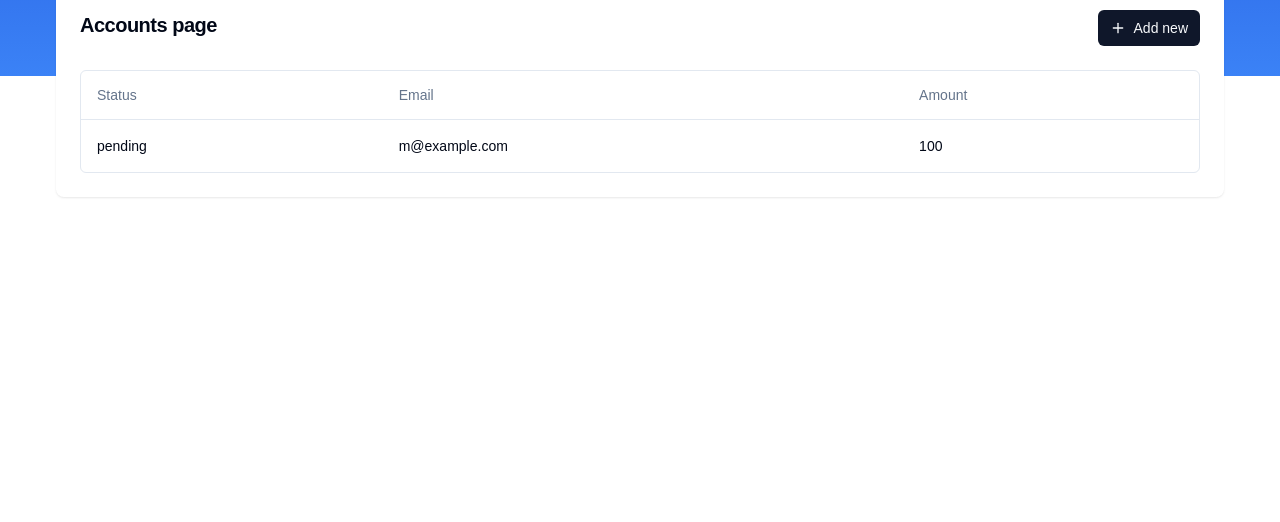
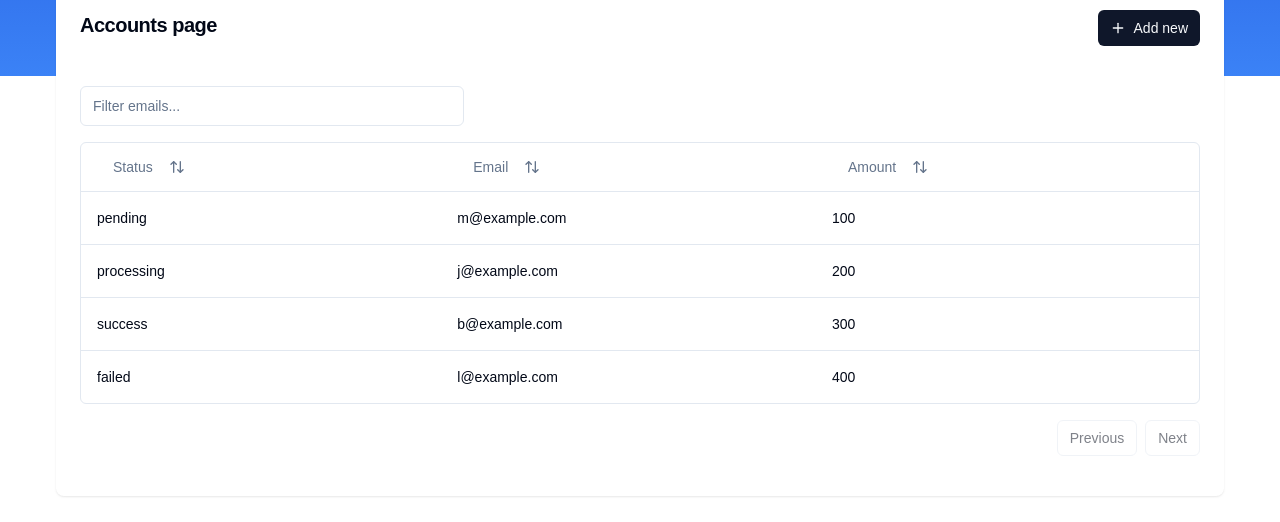
Before and after one commit to ZionYin/finance-tracker, a Next.js app: page /accounts in a window 1280 px wide. Shown: the part 280-802 px from the top of the page. Built offline with nearby package versions, Linux system fonts and the light colour scheme; no server answers; what drizzle-zod, hono would draw is missing.

Commit message:
Add sort and filter for datatable

```diff
--- a/app/(dashborad)/accounts/columns.tsx
+++ b/app/(dashborad)/accounts/columns.tsx
@@ -1,6 +1,8 @@
 "use client"
 
+import { Button } from "@/components/ui/button"
 import { ColumnDef } from "@tanstack/react-table"
+import { ArrowUpDown } from "lucide-react"
 
 // This type is used to define the shape of our data.
 // You can use a Zod schema here if you want.
@@ -14,14 +16,44 @@
 export const columns: ColumnDef<Payment>[] = [
   {
     accessorKey: "status",
-    header: "Status",
+    header: ({ column }) => {
+      return (
+        <Button
+          variant="ghost"
+          onClick={() => column.toggleSorting(column.getIsSorted() === "asc")}
+        >
+          Status
+          <ArrowUpDown className="ml-2 h-4 w-4" />
+        </Button>
+      )
+    },
   },
   {
     accessorKey: "email",
-    header: "Email",
+    header: ({ column }) => {
+      return (
+        <Button
+          variant="ghost"
+          onClick={() => column.toggleSorting(column.getIsSorted() === "asc")}
+        >
+          Email
+          <ArrowUpDown className="ml-2 h-4 w-4" />
+        </Button>
+      )
+    },
   },
   {
     accessorKey: "amount",
-    header: "Amount",
+    header: ({ column }) => {
+      return (
+        <Button
+          variant="ghost"
+          onClick={() => column.toggleSorting(column.getIsSorted() === "asc")}
+        >
+          Amount
+          <ArrowUpDown className="ml-2 h-4 w-4" />
+        </Button>
+      )
+    },
   },
 ]
--- a/app/(dashborad)/accounts/page.tsx
+++ b/app/(dashborad)/accounts/page.tsx
@@ -16,7 +16,26 @@
             amount: 100,
             status: "pending",
             email: "m@example.com",
-        }
+        },
+        {
+            id: "728ed52g",
+            amount: 200,
+            status: "processing",
+            email: "j@example.com",
+        },
+        {
+            id: "728ed52h",
+            amount: 300,
+            status: "success",
+            email: "b@example.com",
+        },
+        {
+            id: "728ed52i",
+            amount: 400,
+            status: "failed",
+            email: "l@example.com",
+        },
+
     ]
 
     return (
--- a/components/data-table.tsx
+++ b/components/data-table.tsx
@@ -1,11 +1,17 @@
-"use client"
+"use client";
 
 import {
   ColumnDef,
+  ColumnFiltersState,
   flexRender,
   getCoreRowModel,
+  getFilteredRowModel,
+  getPaginationRowModel,
+  getSortedRowModel,
+  SortingState,
   useReactTable,
-} from "@tanstack/react-table"
+} from "@tanstack/react-table";
+import * as React from "react";
 
 import {
   Table,
@@ -14,24 +20,51 @@
   TableHead,
   TableHeader,
   TableRow,
-} from "@/components/ui/table"
+} from "@/components/ui/table";
+import { Button } from "./ui/button";
+import { Input } from "@/components/ui/input";
 
 interface DataTableProps<TData, TValue> {
-  columns: ColumnDef<TData, TValue>[]
-  data: TData[]
+  columns: ColumnDef<TData, TValue>[];
+  data: TData[];
 }
 
 export function DataTable<TData, TValue>({
   columns,
   data,
 }: DataTableProps<TData, TValue>) {
+  const [sorting, setSorting] = React.useState<SortingState>([]);
+  const [columnFilters, setColumnFilters] = React.useState<ColumnFiltersState>(
+    []
+  );
+
   const table = useReactTable({
     data,
     columns,
     getCoreRowModel: getCoreRowModel(),
-  })
+    getPaginationRowModel: getPaginationRowModel(),
+    onSortingChange: setSorting,
+    getSortedRowModel: getSortedRowModel(),
+    onColumnFiltersChange: setColumnFilters,
+    getFilteredRowModel: getFilteredRowModel(),
+    state: {
+      sorting,
+      columnFilters,
+    },
+  });
 
   return (
+    <div>
+      <div className="flex items-center py-4">
+        <Input
+          placeholder="Filter emails..."
+          value={(table.getColumn("email")?.getFilterValue() as string) ?? ""}
+          onChange={(event) =>
+            table.getColumn("email")?.setFilterValue(event.target.value)
+          }
+          className="max-w-sm"
+        />
+      </div>
       <div className="rounded-md border">
         <Table>
           <TableHeader>
@@ -47,7 +80,7 @@
                             header.getContext()
                           )}
                     </TableHead>
-                )
+                  );
                 })}
               </TableRow>
             ))}
@@ -61,14 +94,20 @@
                 >
                   {row.getVisibleCells().map((cell) => (
                     <TableCell key={cell.id}>
-                    {flexRender(cell.column.columnDef.cell, cell.getContext())}
+                      {flexRender(
+                        cell.column.columnDef.cell,
+                        cell.getContext()
+                      )}
                     </TableCell>
                   ))}
                 </TableRow>
               ))
             ) : (
               <TableRow>
-              <TableCell colSpan={columns.length} className="h-24 text-center">
+                <TableCell
+                  colSpan={columns.length}
+                  className="h-24 text-center"
+                >
                   No results.
                 </TableCell>
               </TableRow>
@@ -76,5 +115,24 @@
           </TableBody>
         </Table>
       </div>
-  )
+      <div className="flex items-center justify-end space-x-2 py-4">
+        <Button
+          variant="outline"
+          size="sm"
+          onClick={() => table.previousPage()}
+          disabled={!table.getCanPreviousPage()}
+        >
+          Previous
+        </Button>
+        <Button
+          variant="outline"
+          size="sm"
+          onClick={() => table.nextPage()}
+          disabled={!table.getCanNextPage()}
+        >
+          Next
+        </Button>
+      </div>
+    </div>
+  );
 }
```
Lines whose indentation alone changed are shown as unchanged.
